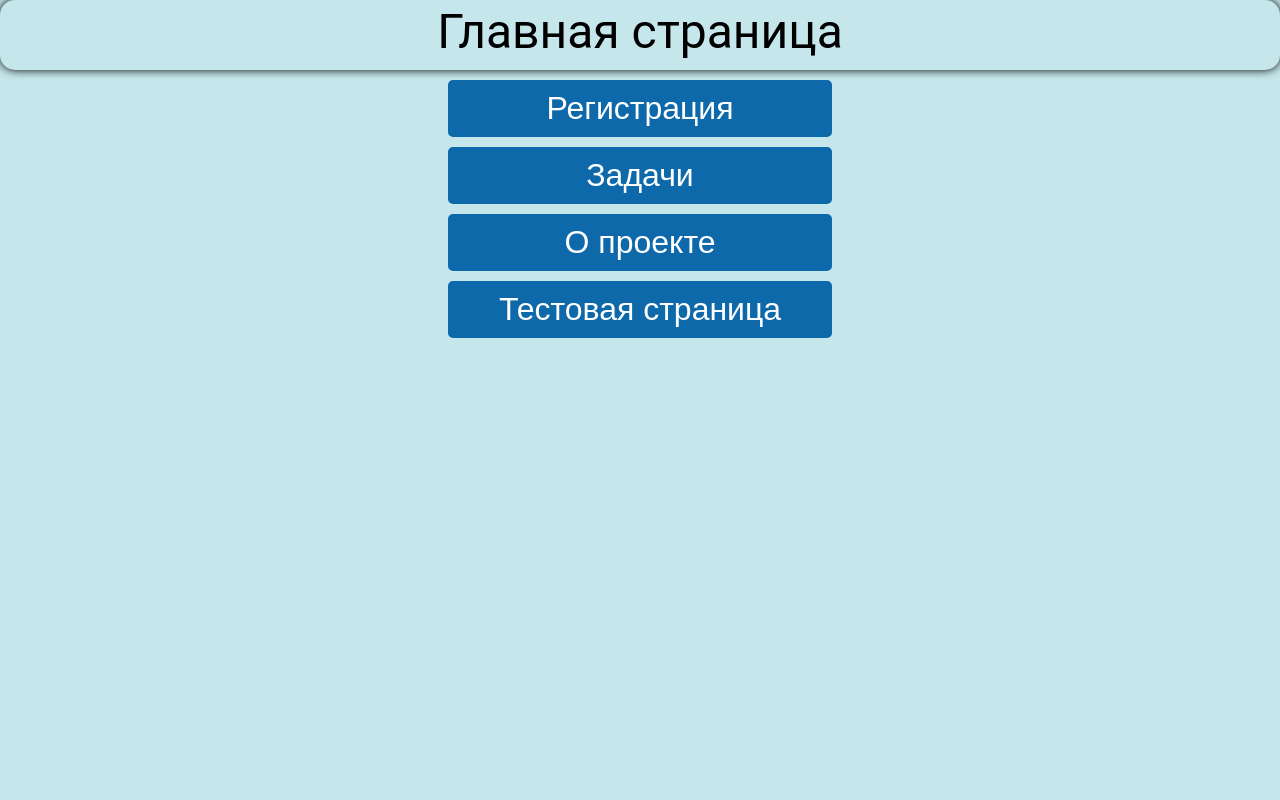
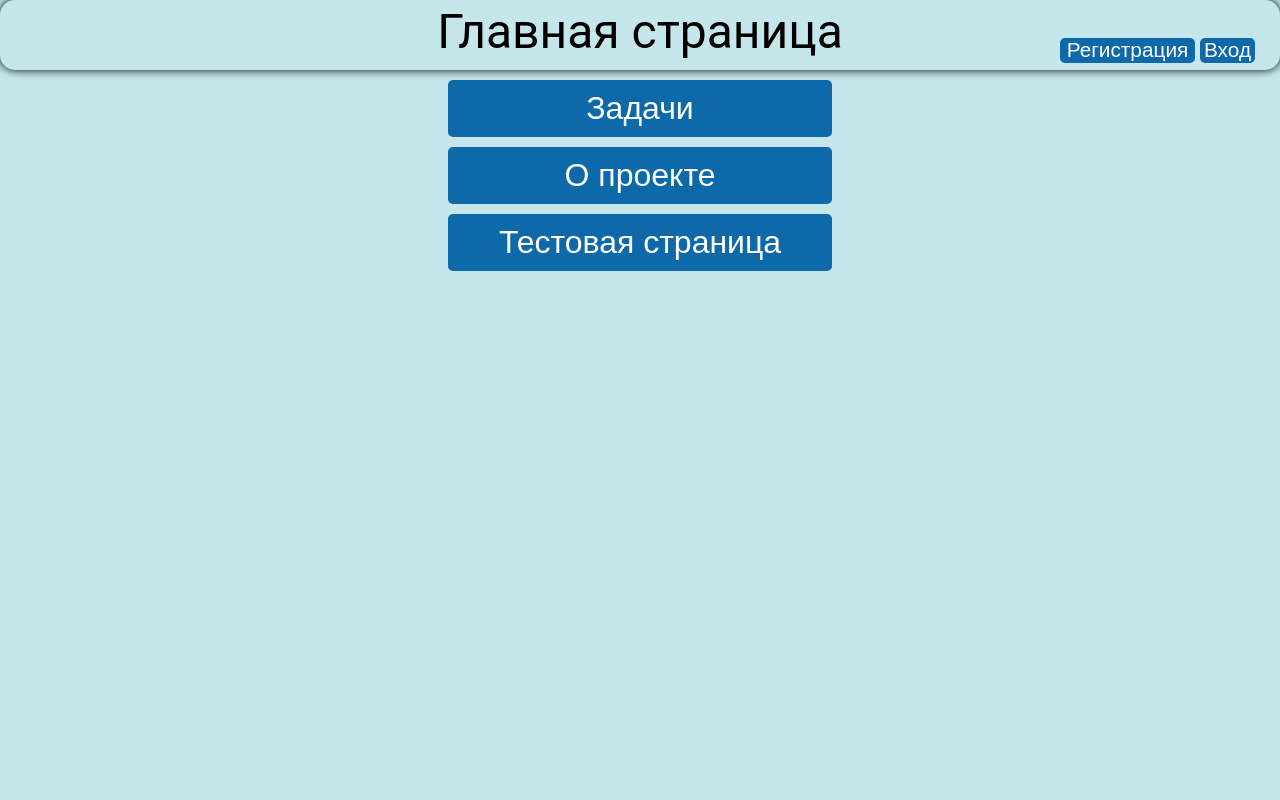
Before and after one commit to RRaveNO/Learning-Flask, a Flask app: page / in a window 1280 px wide; the page is wider, and only the part inside the window is pictured. Run offline with Flask 3, Linux system fonts and the light colour scheme; data comes from the database, SQL or seed files in the repository; some web fonts are replaced.

Commit message:
апдейты

```diff
--- a/static/style.css
+++ b/static/style.css
@@ -101,6 +101,46 @@
     display: flex;
     justify-content: center;
     font-size: 2em;
+}
+
+.button_main_reg {
+    position: absolute;
+    top: -5px;
+    right: -15px;
+    width: 135px;
+    height: 25px;
+    margin-left: 200px;
+    margin-right: 100px;
+    margin-top: 43px;
+    padding: 0px;
+    background-color: #0e69ab;
+    color: #fff;
+    border: none;
+    border-radius: 5px;
+    cursor: pointer;
+    display: flex;
+    justify-content: center;
+    font-size: 1.3em;
+}
+
+.button_main_log {
+    position: absolute;
+    top: -5px;
+    right: -15px;
+    width: 55px;
+    height: 25px;
+    margin-left: 200px;
+    margin-right: 40px;
+    margin-top: 43px;
+    padding: 0px;
+    background-color: #0e69ab;
+    color: #fff;
+    border: none;
+    border-radius: 5px;
+    cursor: pointer;
+    display: flex;
+    justify-content: center;
+    font-size: 1.3em;
 }
 
 .button_tasks {
--- a/templates/index.html
+++ b/templates/index.html
@@ -34,7 +34,8 @@
        </div>
        <div>
            {% if not user_id %}
-                <a href="{{url_for('registration')}}"><button class="button_main">Регистрация</button></a>
+                <a href="{{url_for('registration')}}"><button class="button_main_reg">Регистрация</button></a>
+                <a href="{{url_for('login')}}"><button class="button_main_log">Вход</button></a>
            {% endif %}
            <a href="{{url_for('tasks_page')}}"><button class="button_main">Задачи</button></a>
            <a href="{{url_for('about')}}"><button class="button_main">О проекте</button></a>
```
